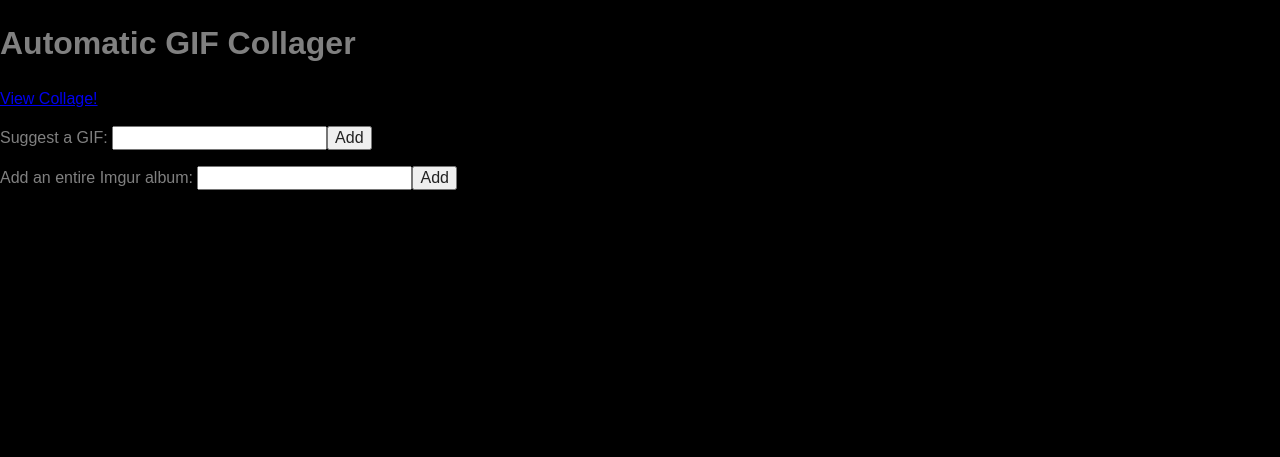
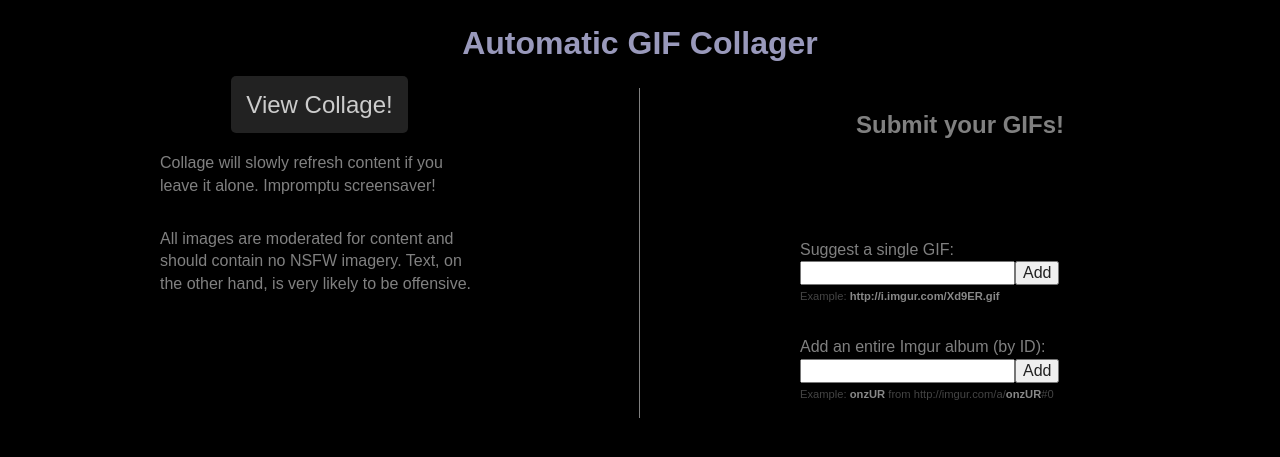
Before and after one commit to Urthen/Collagd, a Node server app: template app/views/index.jade in a window 1280 px wide. Shown: the top 457 px of the page. Run offline with Node 20, Linux system fonts and the light colour scheme; the template is opened without the code that fills it, so the values that code supplies are empty; some libraries are stand-ins or nearby versions.

Commit message:
restyling front page

```diff
--- a/static/css/index.css
+++ b/static/css/index.css
@@ -2,3 +2,17 @@
 body {background: black; color: gray;}
 .preloaded {display: none;}
 .imgrow {margin-left: -50%; left: 50%; position: relative;}
+
+h1 {text-align: center; color: #99B;}
+
+.col {width: 50%; text-align: center;}
+.col p {width: 50%; padding-left: 25%; padding-top: 15px; text-align: left;}
+.rightcol {float: right; border-left: 1px solid gray;}
+#submitmsg {min-height: 2em;}
+.connect_btn {background: url(/img/connect.png) no-repeat; display: block; width: 280px; height: 47px; text-indent: -9999px;}
+.view_btn {background: #222; border-radius: 5px; padding: 15px; font-size: 1.5em;}
+
+.example {font-size: 0.7em; color: #444; display: block; padding-top: 4px;}
+.example b {font-weight: bold; color: #888;}
+
+label {display: block}
--- a/static/css/style.css
+++ b/static/css/style.css
@@ -51,9 +51,9 @@ body, button, input, select, textarea { font-family: sans-serif; color: #222; }
    Links
    ========================================================================== */
 
-a { color: #00e; }
-a:visited { color: #551a8b; }
-a:hover { color: #06e; }
+a { color: #CCC; text-decoration: none;}
+a:visited { color: #CCC; }
+a:hover { color: #FFF; }
 a:focus { outline: thin dotted; }
 
 /* Improve readability when focused and hovered in all browsers: h5bp.com/h */
--- a/static/js/template/index.hbs
+++ b/static/js/template/index.hbs
@@ -1,22 +1,27 @@
 <h1>{{$ "title"}}</h1>
 
+<div class="rightcol col">
+	<h2>Submit your GIFs!</h2>
+	{{#if user}}
+	<p id="submitmsg"> </p>
 	<p>
-<a href="#/collage">View Collage!</a>
-</p>
-
-{{#if user}}
-<p>
-<label for="addgiftxt">Suggest a GIF:</label>
+		<label for="addgiftxt">Suggest a single GIF:</label>
 		<input id="addgiftxt" name="addgiftxt"/><input type="button" id="addgifbtn" value="Add"/>
+		<span class="example">Example: <b>http://i.imgur.com/Xd9ER.gif</b></span>
 	</p>
 	<p>
-<label for="addalbumtxt">Add an entire Imgur album:</label>
+		<label for="addalbumtxt">Add an entire Imgur album (by ID):</label>
 		<input id="addalbumtxt" name="addalbumtxt"/><input type="button" id="addalbumbtn" value="Add"/>
+		<span class="example">Example: <b>onzUR</b> from http://imgur.com/a/<b>onzUR</b>#0</span>
 	</p>
-<p id="submitmsg"></p>
 	{{else}}
-<p>
-Connect with Facebook to submit images:
-<a href="/auth/facebook">Connect!</a>
-</p>
+	<p>Before you submit images, please login!</p>
+	<p><a href="/auth/facebook" class="connect_btn">Connect!</a></p>
 	{{/if}}
+</div>
+
+<div class="leftcol col">
+	<a href="#/collage" class="view_btn">View Collage!</a>
+	<p>Collage will slowly refresh content if you leave it alone. Impromptu screensaver!</p>
+	<p>All images are moderated for content and should contain no NSFW imagery. Text, on the other hand, is very likely to be offensive.</p>
+</div>
--- a/static/js/views/app.js
+++ b/static/js/views/app.js
@@ -25,6 +25,7 @@ define([
           type: "POST",
           data: {url: $('#addgiftxt').val()},
           success: function(data) {
+            $('#addgiftxt').val('')
             $('#submitmsg').html(data);
           },
           error: function() {
@@ -40,6 +41,7 @@ define([
           type: "POST",
           data: {albumid: $('#addalbumtxt').val()},
           success: function(data) {
+            $('#addalbumtxt').val('')
             $('#submitmsg').html(data);
           },
           error: function() {
```
Also changed, not shown: static/img/connect.png (added). Lines whose indentation alone changed are shown as unchanged.
